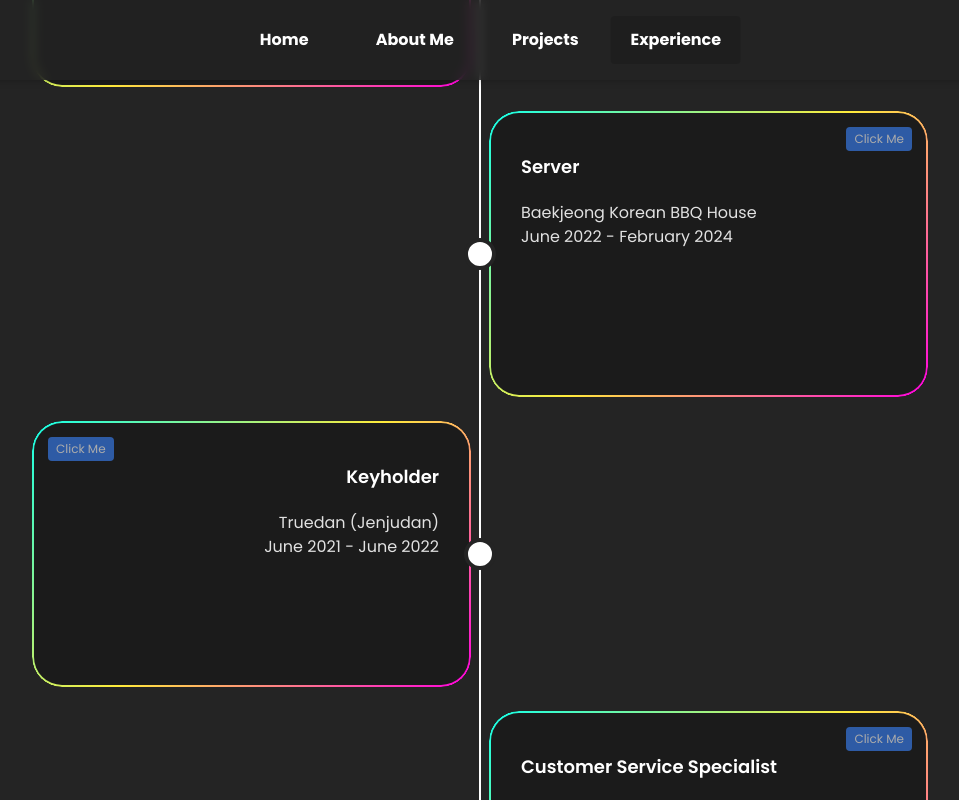
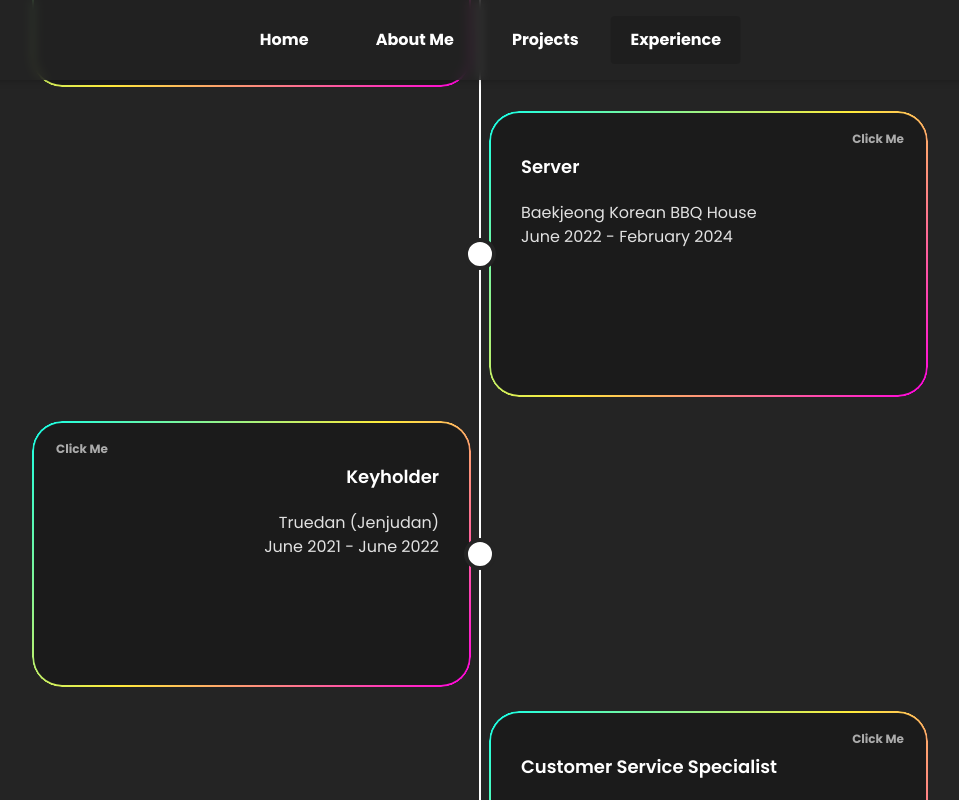
Before and after one commit to aeMyst/Portfolio2, a React (Vite) app in the folder my-portfolio/: page / in a window 1280 px wide. Both pictures are taken after a click on the label "Experience". Shown: the part 2221-3021 px from the top of the page, without its empty margins (160-1119 px from the left). Built offline with nearby package versions, Linux system fonts and the light colour scheme.

Commit message:
history save

```diff
--- a/my-portfolio/src/elements/History.css
+++ b/my-portfolio/src/elements/History.css
@@ -49,15 +49,6 @@
   transition: opacity 1s ease-in-out, transform 1s ease-in-out;
 }
 
-/* Adjust animations for left or right side */
-.HistoryCard.expanded.text-left .HistoryCard-content {
-  transform: translateX(30px); /* Slide in from the right for cards on the left */
-}
-
-.HistoryCard.text-right .HistoryCard-content {
-  transform: translateX(-30px); /* Slide in from the left for cards on the right */
-}
-
 .HistoryCard.collapsed {
   opacity: 0;
   transform: scale(0.8); /* Shrink slightly during collapse */
@@ -82,7 +73,7 @@
 
 .click-me-button {
   opacity: 1;
-  transition: opacity 0.5s ease-in-out;
+  transition: opacity 5.0s ease-in-out;
 }
 
 .click-me-button.opacity-0 {
--- a/my-portfolio/src/pages/History.jsx
+++ b/my-portfolio/src/pages/History.jsx
@@ -79,7 +79,7 @@ const History = () => {
                     <div
                       className={`click-me-button absolute top-4 ${
                         index % 2 === 0 ? 'left-4' : 'right-4'
-                      } bg-blue-500 text-white text-xs px-2 py-1 rounded animate-pulse transition-opacity duration-500 ${
+                      } bg-transparent text-white font-bold text-xs px-2 py-1 rounded animate-pulse transition-opacity duration-500 ${
                         expandedCard === index ? 'opacity-0' : 'opacity-100'
                       }`}
                       style={{ fontFamily: 'Poppins, sans-serif' }}
```
